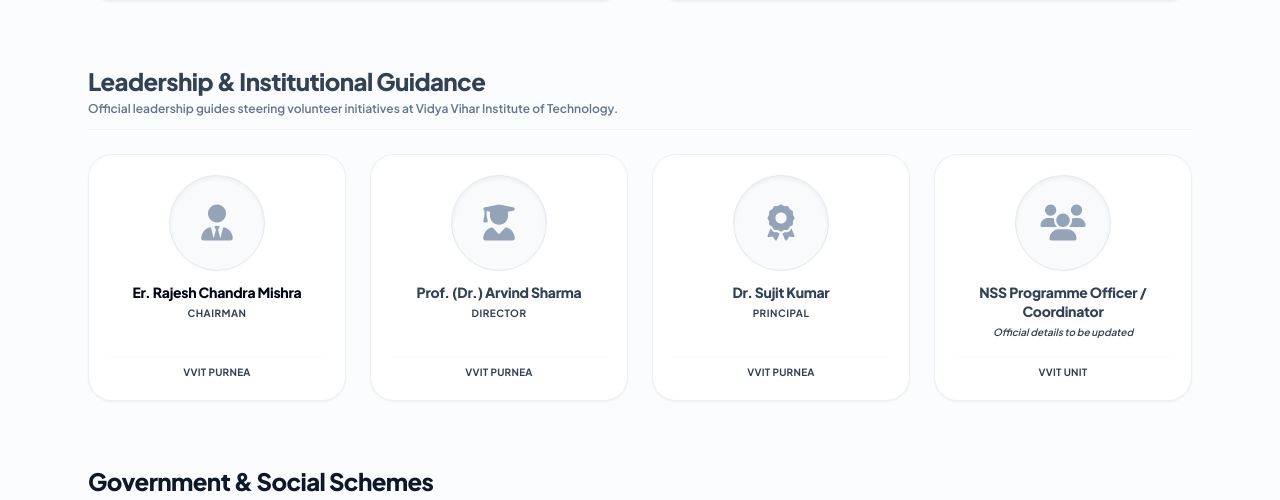
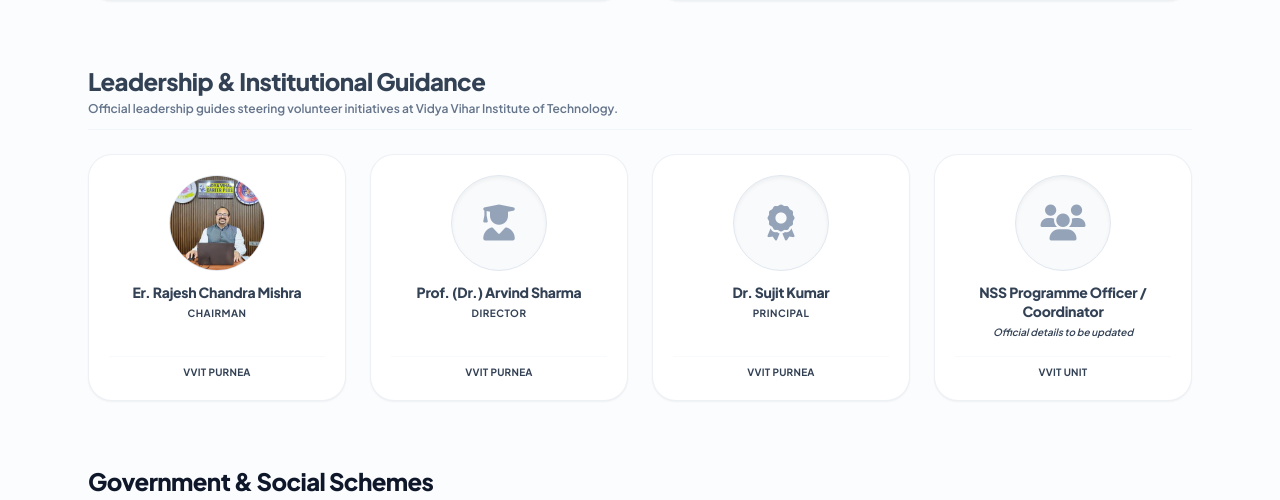
Before and after one commit to prabhakarsingh2007/nss_blood_system-, a Django app: template core/templates/core/about.html in a window 1280 px wide. Shown: the part 2326-2826 px from the top of the page. Run offline with Django 5.2, Linux system fonts and the light colour scheme; the template is opened without the code that fills it, so the values that code supplies are empty; some libraries are stand-ins or nearby versions.

Commit message:
feat: add official Chairman photo to leadership section

```diff
--- a/core/templates/core/about.html
+++ b/core/templates/core/about.html
@@ -258,16 +258,16 @@
             <!-- Chairman Card -->
             <article class="bg-white border border-slate-200/60 rounded-3xl p-5 shadow-sm space-y-4 flex flex-col items-center justify-between text-center">
                 <div class="space-y-3 w-full flex flex-col items-center">
-                    <!-- Clean SVG Placeholder representing leadership -->
-                    <div class="w-24 h-24 rounded-full bg-slate-50 border border-slate-200 flex items-center justify-center text-slate-400 shrink-0 shadow-inner">
-                        <i class="fa-solid fa-user-tie text-4xl"></i>
+                    <!-- Chairman Image -->
+                    <div class="w-24 h-24 rounded-full overflow-hidden border border-slate-200 shrink-0 shadow-inner bg-slate-50">
+                        <img src="{% static 'images/chairman.jpg' %}" alt="Er. Rajesh Chandra Mishra" class="w-full h-full object-cover">
                     </div>
                     <div class="space-y-1">
-                        <h4 class="text-slate-950 font-black text-sm leading-snug">Er. Rajesh Chandra Mishra</h4>
+                        <h4 class="text-slate-955 font-black text-sm leading-snug">Er. Rajesh Chandra Mishra</h4>
                         <p class="text-red-655 text-[10px] font-bold uppercase tracking-wider">Chairman</p>
                     </div>
                 </div>
-                <span class="text-slate-450 text-[10px] font-bold uppercase tracking-wide pt-2 border-t border-slate-50 w-full block">VVIT Purnea</span>
+                <span class="text-slate-455 text-[10px] font-bold uppercase tracking-wide pt-2 border-t border-slate-50 w-full block">VVIT Purnea</span>
             </article>
 
             <!-- Director Card -->
```
Also changed, not shown: static/images/chairman.jpg (added).
